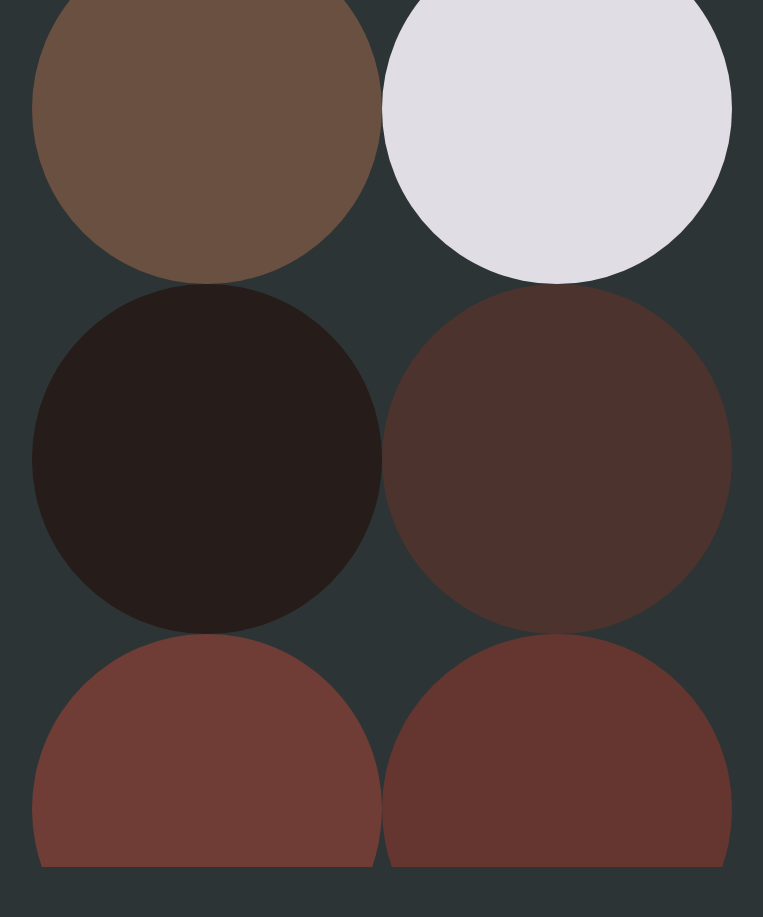
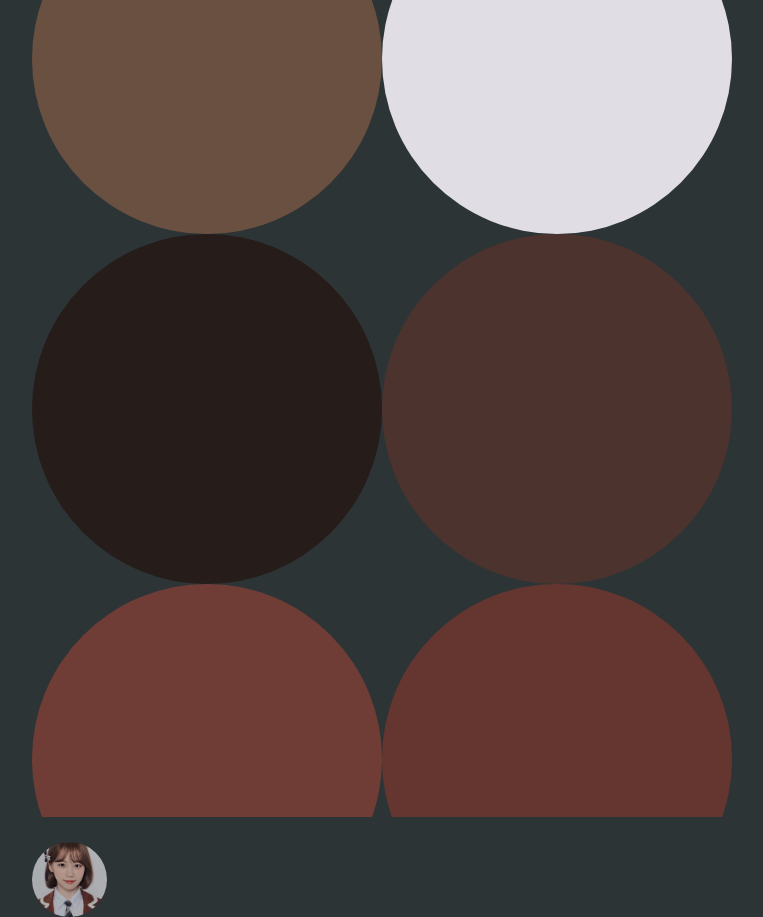
Before and after one commit to dayongbz/slime-react-ts, a React (Create React App) app: page / in a window 1280 px wide. Shown: the whole page, without its empty margins (258-1021 px from the left). Before the commit the page ends 867 px from the top, so only its background shows below. Built offline with nearby package versions, Linux system fonts and the light colour scheme.

Commit message:
add Profile and hover animation

```diff
--- a/src/App.css
+++ b/src/App.css
@@ -16,10 +16,11 @@ body {
 
 .wrapper {
   display: flex;
-  justify-content: space-around;
-  align-content: space-around;
   flex-wrap: wrap;
   overflow: hidden;
+  justify-content: center;
+  align-items: center;
+  align-content: flex-start;
   background-color: transparent !important;
 }
 
@@ -35,3 +36,29 @@ img {
 canvas {
   display: none;
 }
+
+#profile-wrapper {
+  margin-top: 25px;
+}
+
+.profile {
+  width: 75px;
+  height: 75px;
+  border-radius: 100%;
+  background-repeat: no-repeat;
+  background-size: 100%;
+  background-position: center;
+  cursor: pointer;
+  filter: brightness(0.8);
+  transition: background-size 0.3s, filter 0.3s;
+}
+
+.profile,
+.selected {
+  filter: brightness(0.8);
+}
+
+.profile:hover {
+  background-size: 125%;
+  filter: brightness(1);
+}
--- a/src/App.tsx
+++ b/src/App.tsx
@@ -2,6 +2,7 @@ import React, { useState, useRef, memo, useEffect } from "react";
 import "./reset.css";
 import "./App.css";
 import Dot from "./components/Dot";
+import Profile from "./components/Profile";
 
 const App = memo(() => {
   const [name, setName] = useState<string>("chaewon");
@@ -70,6 +71,9 @@ const App = memo(() => {
           <Dot size={initialDotSize} ctx={ctxState} key={item.toString()} />
         ))}
       </div>
+      <div id="profile-wrapper">
+        <Profile name={name} />
+      </div>
     </div>
   );
 });
--- /dev/null
+++ b/src/components/Profile.tsx
@@ -0,0 +1,12 @@
+import React, { memo } from "react";
+
+const Profile = memo((props: any) => {
+  return (
+    <div
+      className="profile"
+      style={{ backgroundImage: `url(./img/${props.name}.jpg)` }}
+    ></div>
+  );
+});
+
+export default Profile;
```
Also changed, not shown: src/test.js (added, +23 -0 lines).
